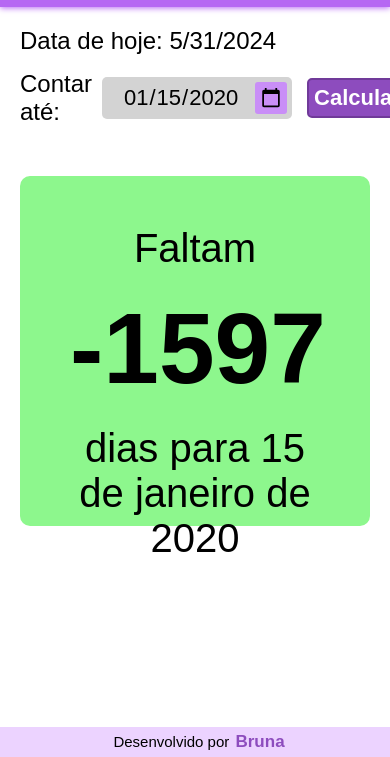
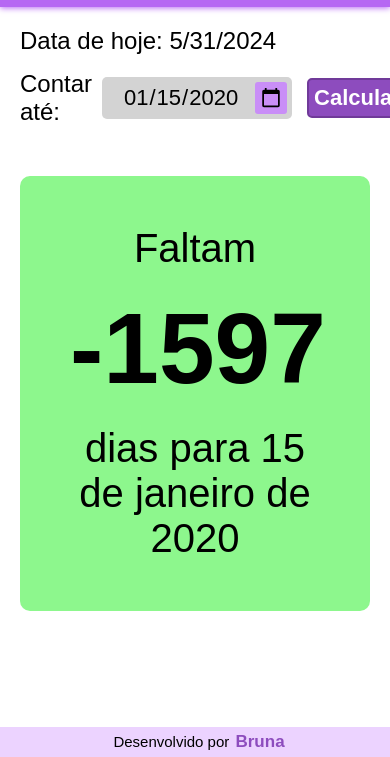
Before and after one commit to brunaciarlo/ContagemDias, a plain HTML site: page index.html in a window 390 px wide. Both pictures are taken after typing "2020-01-15" into the empty fields and a click on the button "Calcular". Shown: the part 87-844 px from the top of the page. Drawn offline with Linux system fonts and the light colour scheme.

Commit message:
correção de responsividade

```diff
--- a/style.css
+++ b/style.css
@@ -110,7 +110,7 @@ input[type="date"] {
     margin: 50px auto 0px auto;
     background-color: var(--verde02);
     max-width: 630px;
-    height: 250px;
+    min-height: 250px;
     border-radius: 10px;
 }
 #dias{
--- a/styleCalc.css
+++ b/styleCalc.css
@@ -106,11 +106,11 @@ input[type="date"] {
     display: flex;
     flex-direction: column;
     justify-content: space-between;
-    padding: 40px 50px 80px 50px;
+    padding: 40px 50px 50px 50px;
     margin: 50px auto 0px auto;
     background-color: var(--azul02);
     max-width: 630px;
-    height: 250px;
+    min-height: 250px;
     border-radius: 10px;
 }
 #dias{
```
